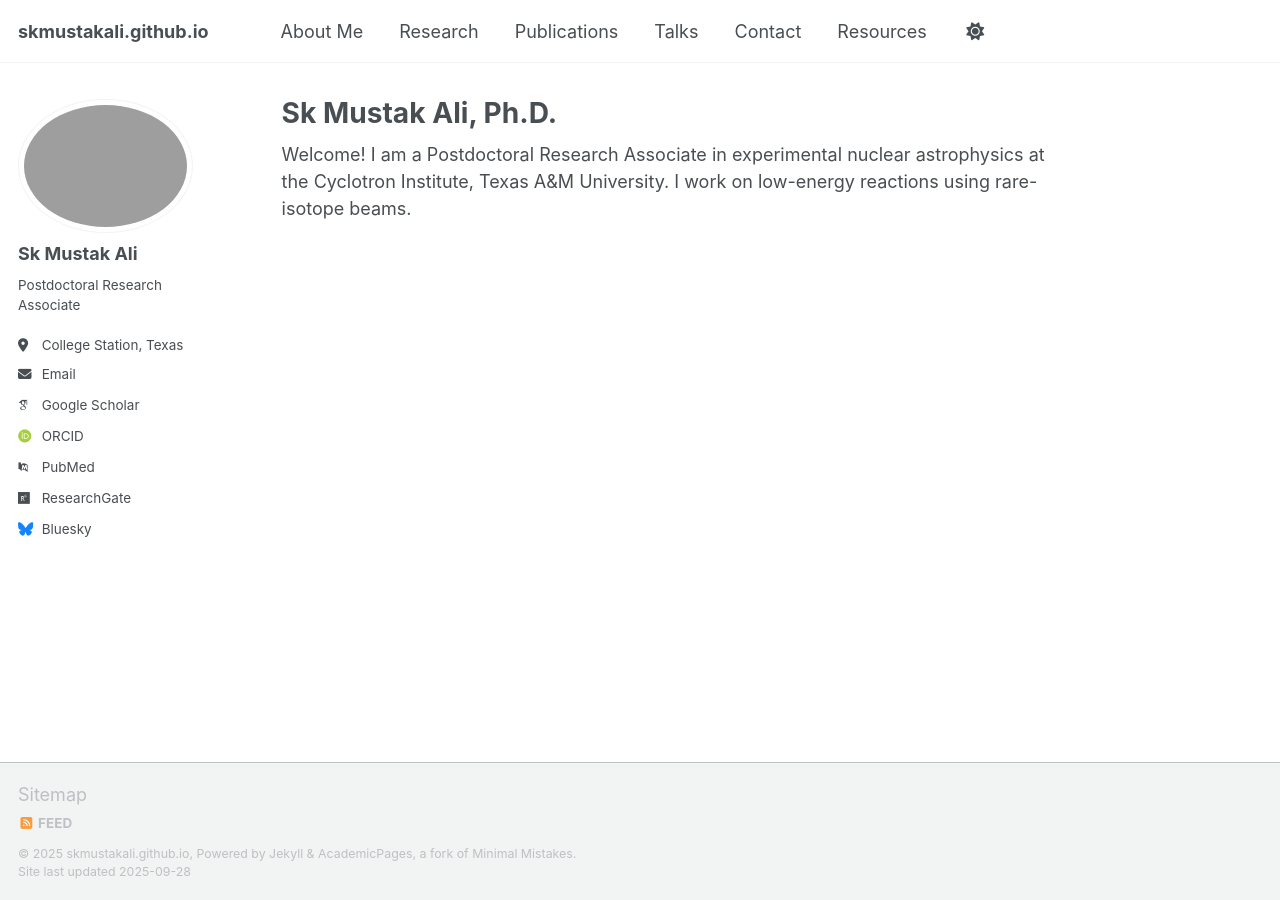
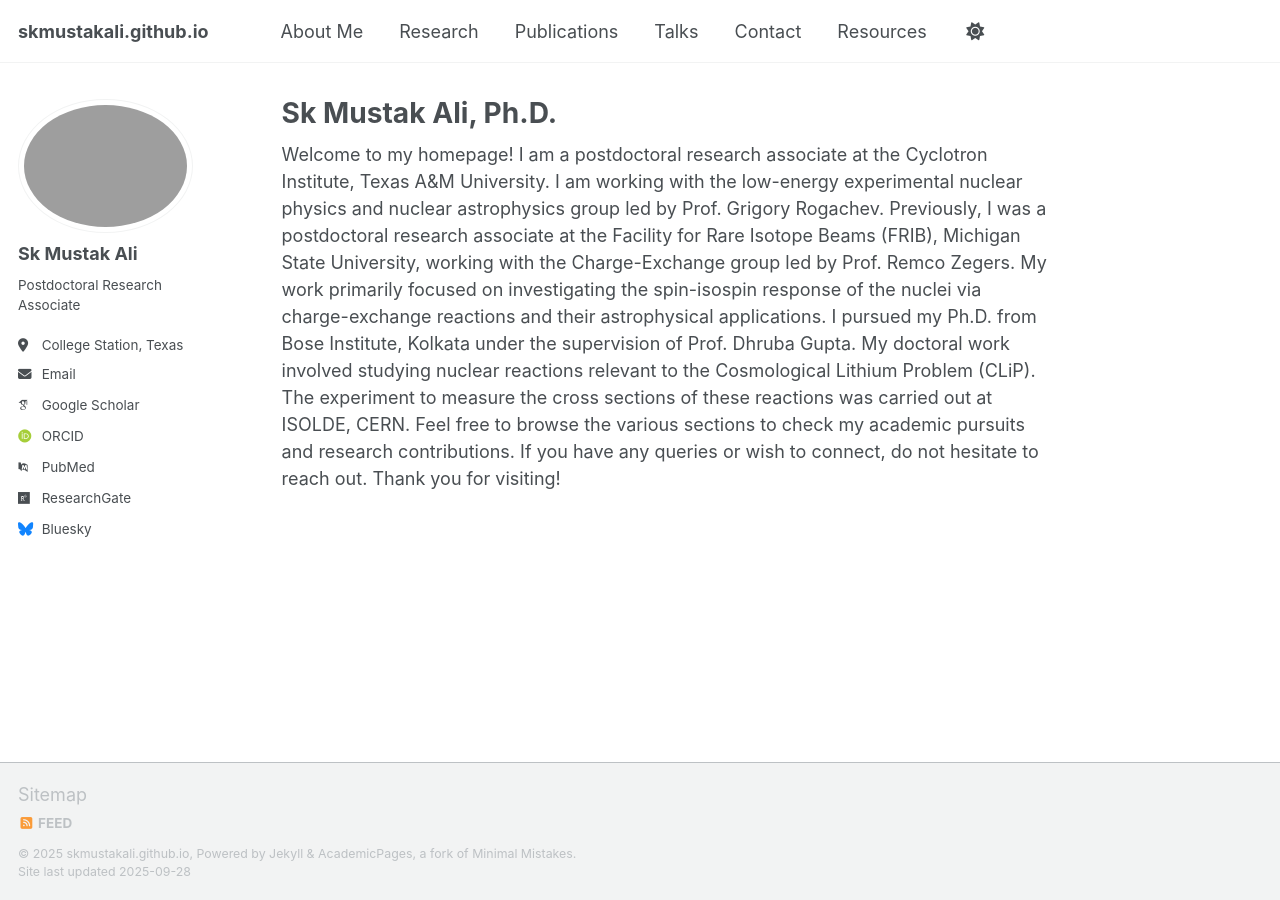
Before and after one commit to skmustakali/skmustakali.github.io, a Jekyll site: the page built from index.md, in a window 1280 px wide. Built offline with Jekyll 4.4.1, drawn with Linux system fonts in a browser that asks for light colours; some web fonts are replaced; a script that is not in the unit is left out.

Commit message:
Update index.md

```diff
--- a/index.md
+++ b/index.md
@@ -5,4 +5,8 @@ author_profile: true
 #sidebar:
   #nav: "main"
 ---
-Welcome! I am a Postdoctoral Research Associate in experimental nuclear astrophysics at the Cyclotron Institute, Texas A&M University. I work on low-energy reactions using rare-isotope beams.
+Welcome to my homepage!
+I am a postdoctoral research associate at the Cyclotron Institute, Texas A&M University. I am working with the low-energy experimental nuclear physics and nuclear astrophysics group led by Prof. Grigory Rogachev.
+Previously, I was a postdoctoral research associate at the Facility for Rare Isotope Beams (FRIB), Michigan State University, working with the Charge-Exchange group led by Prof. Remco Zegers. My work primarily focused on investigating the spin-isospin response of the nuclei via charge-exchange reactions and their astrophysical applications.
+I pursued my Ph.D. from Bose Institute, Kolkata under the supervision of Prof. Dhruba Gupta. My doctoral work involved studying nuclear reactions relevant to the Cosmological Lithium Problem (CLiP). The experiment to measure the cross sections of these reactions was carried out at ISOLDE, CERN.
+Feel free to browse the various sections to check my academic pursuits and research contributions. If you have any queries or wish to connect, do not hesitate to reach out. Thank you for visiting!
```
